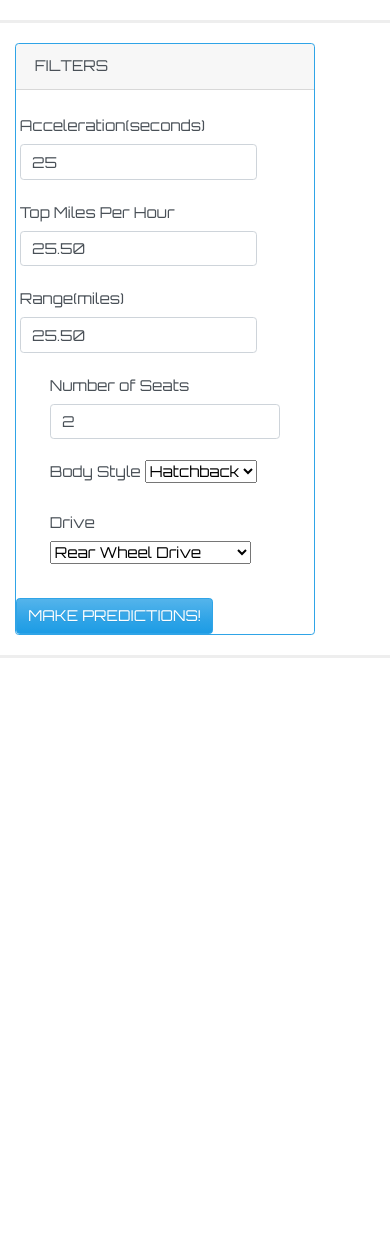
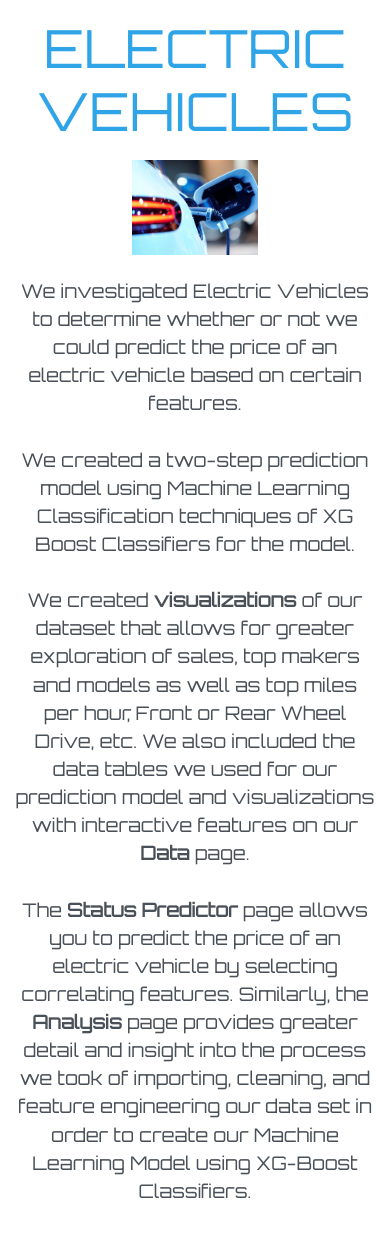
Before and after one commit to Greyson-Moore/SMU_Capstone_Group_4, a Flask app: page / in a window 390 px wide. Shown: the part 53-1295 px from the top of the page. Before the commit the page ends 711 px from the top, so only its background shows below. Run offline with Flask 2, Linux system fonts and the light colour scheme; some libraries are stand-ins or nearby versions.

Commit message:
Add files via upload

```diff
--- a/final/templates/index.html
+++ b/final/templates/index.html
@@ -19,19 +19,18 @@
     <link rel="stylesheet" href="https://fonts.googleapis.com/css?family=Orbitron">
 
     <style>
-      body,h1,h2,h3,h4,h5 {font-family: "Orbitron", sans-serif}
+      body,h1,h2,h3,h4,h5,h6 {font-family: "Orbitron", sans-serif}
       body {font: size 14px;}
       .w3-half img{margin-bottom:-6px;margin-top:16px;opacity:0.8;cursor:pointer}
       .w3-half img:hover{opacity:1}
     </style>
 </head>
-
+<!--Navbar-->
     <nav class="navbar navbar-expand-lg navbar-dark bg-primary">
         <div class="container-fluid">
           <a class="navbar-brand" href="#">EVnavbar</a>
           <button class="navbar-toggler" type="button" data-bs-toggle="collapse" data-bs-target="#navbarColor01" aria-controls="navbarColor01" aria-expanded="false" aria-label="Toggle navigation">
             <span class="navbar-toggler-icon"></span>
-            <a href="about.html"></a>
           </button>
 
         <div class="collapse navbar-collapse" id="navbarColor01">
@@ -42,125 +41,63 @@
                 </a>
             </li>
             <li class="nav-item">
-                <a class="nav-link" href="tableau.html">Tableau</a>
+                <a class="nav-link" href="/visualizations.html">Visualizations</a>
             </li>
-              <!-- <li class="nav-item">
-                <a class="nav-link" href="#">Pricing</a>
-              </li> -->
             <li class="nav-item">
-                <a class="nav-link" href="about.html">About</a>
+                <a class="nav-link" href="/predictions.html">Predictions</a>
             </li>
-              <!-- <li class="nav-item dropdown">
-                <a class="nav-link dropdown-toggle" data-bs-toggle="dropdown" href="#" role="button" aria-haspopup="true" aria-expanded="false">Dropdown</a>
-                <div class="dropdown-menu">
-                  <a class="dropdown-item" href="#">Action</a>
-                  <a class="dropdown-item" href="#">Another action</a>
-                  <a class="dropdown-item" href="#">Something else here</a>
-                  <div class="dropdown-divider"></div>
-                  <a class="dropdown-item" href="#">Separated link</a> -->
+            <li class="nav-item">
+                <a class="nav-link" href="/analysis.html">Analysis</a>
+            </li>
+            <li class="nav-item">
+                <a class="nav-link" href="/data.html">Data</a>
+            </li>
+            <li class="nav-item">
+                <a class="nav-link" href="/resources.html">Resources</a>
+            </li>
+            <li class="nav-item">
+                <a class="nav-link" href="/team.html">Team</a>
+            </li>
+          </ul>
         </div>
-              </li>
-            <!-- </ul>
-            <form class="d-flex">
-              <input class="form-control me-sm-2" type="text" placeholder="Search">
-              <button class="btn btn-secondary my-2 my-sm-0" type="submit">Search</button>
-            </form>
-          </div>
-        </div> -->
       </nav>
-
-      <a href="/home"></a>
-    <hr style="color:blue; border-width: 3px;">
-    <div class="container">
-        <div class="card border-primary mb-3" style="max-width: 20rem;">
-            <div class="card-header">FILTERS</div>
-            <div class="card-body">
-                <div class="row">
-                    <div class="col-md-6">
-                        <!-- <div class="form-group">
-                            <label class="col-form-label" for="gender">Gender</label>
-                            <select id="gender">
-                                <option value="1">Female</option>
-                                <option value="0">Male</option>
-                            </select> -->
-                        </div>
-                        <div class="form-group">
-                            <label class="col-form-label" for="age">Acceleration(seconds)</label>
-                            <input type="text" class="form-control" value="25" id="acc">
-                        </div>
-                        <div class="form-group">
-                            <label class="col-form-label" for="fare">Top Miles Per Hour</label>
-                            <input type="text" class="form-control" value="25.50" id="mph">
-                        </div>
-                        <div class="form-group">
-                          <label class="col-form-label" for="fare">Range(miles)</label>
-                          <input type="text" class="form-control" value="25.50" id="range">
-                      </div>
-                    </div>
-                    <div class="col-md-6">
-                        <div class="form-group">
-                            <label class="col-form-label" for="familySize">Number of Seats</label>
-                            <input type="text" class="form-control" value="2" id="seats">
-                        </div>
-                        <div class="form-group">
-                            <label class="col-form-label" for="pclass">Body Style</label>
-                            <select id="body_style">
-                                <option value="1">Hatchback</option>
-                                <option value="2">SUV</option>
-                                <option value="3">Sedan</option>
-                                <option value="4">Pick Up</option>
-                            </select>
-                        </div>
-                        <div class="form-group">
-                            <label class="col-form-label" for="embarked">Drive</label>
-                            <select id="drive">
-                                <option value="C">Rear Wheel Drive</option>
-                                <option value="Q">Forward Wheel Drive</option>
-                            </select>
-                        </div>
-                    </div>
-                </div>
-                <div class="row">
+      <div class="container-fluid">
+        <div class="row text-center" style="margin-top:2%">
             <div class="col-md-12">
-                        <button type="button" class="btn btn-primary" id="filter">MAKE PREDICTIONS!</button>
+                <h4 class="display-4">ELECTRIC VEHICLES</h4>
         </div>
     </div>
   </div>
 </div>
-    </div>
-
-
-    <hr style="color:lightgray; border-width: 3px;">
 <div class="container-fluid">
-        <div class="row">
+  <div class="row" style="margin-top:2%">
       <div class="col-md-12">
-                <h1 id="output"></h1>
-
+          <p style="text-align:center;">
+              <img src="../images/ev1.jpg" alt="logo" style="width:35%">
+          </p>
       </div>
   </div>
+  <div class="row" style="margin-top:2%">
+      <div class="col-sm-2"></div>
+      <div class="col-md-8">
+          <blockquote class="blockquote" style="text-align:center;">
+              <p class="mb-0">We investigated Electric Vehicles to determine whether or not we could predict the price of an electric vehicle based on certain features.
+                  <br>
+                  <br>
+                  We created a two-step prediction model using Machine Learning Classification techniques of XG Boost Classifiers for the model.
+                  <br>
+                  <br>
+                  We created <a href="/dashboard"> <b>visualizations</b> </a> of our dataset that allows for greater exploration of sales, top makers and models as well as top miles per hour, Front or Rear Wheel Drive, etc. We also included the data tables
+                  we used for our prediction model and visualizations with interactive features on our <a href="/data"> <b>Data</b> </a> page.
+                  <br>
+                  <br>
+                  The <a href="/ml"> <b>Status Predictor</b> </a>page allows you to predict the price of an electric vehicle by selecting correlating features. Similarly, the
+                  <a href="/exploration"> <b>Analysis</b> </a>page provides greater detail and insight into the process we took of importing,
+                  cleaning, and feature engineering our data set in order to create our Machine Learning Model using XG-Boost Classifiers.
+                   </p>
+            </blockquote>
+            <br>
       </div>
-
-  </body>
-
+      <div class="col-sm-2"></div>
+  </div>
 </html>
-
-  </html>
-
-
-
-  <!-- <h2 style = "text-align: center"> Machine Model Predictions</h2> -->
-    <!-- <p class="text-muted">Machine Learning - Predictions</p>
-    <p alignment= "center" style="color:blue"; class="text-primary">Traditionally, machine learning models have not included insight into why or how they arrived at an outcome.
-    This makes it difficult to objectively explain the decisions made and actions taken based on these models. Prediction Explanations avoid
-    the “black box” syndrome by describing which characteristics, or feature variables, have the greatest impact on a model’s outcomes.</p>
-    <p class="text-secondary">Pellentesque ornare sem lacinia quam venenatis vestibulum.</p>
-    <p class="text-warning">Etiam porta sem malesuada magna mollis euismod.</p>
-    <p class="text-danger">Donec ullamcorper nulla non metus auctor fringilla.</p>
-    <p class="text-success">Duis mollis, est non commodo luctus, nisi erat porttitor ligula.</p>
-    <p class="text-info">Maecenas sed diam eget risus varius blandit sit amet non magna.</p> -->
-
-</body>
-
-</html>
-
-</html>
```
Lines whose indentation alone changed are shown as unchanged.
